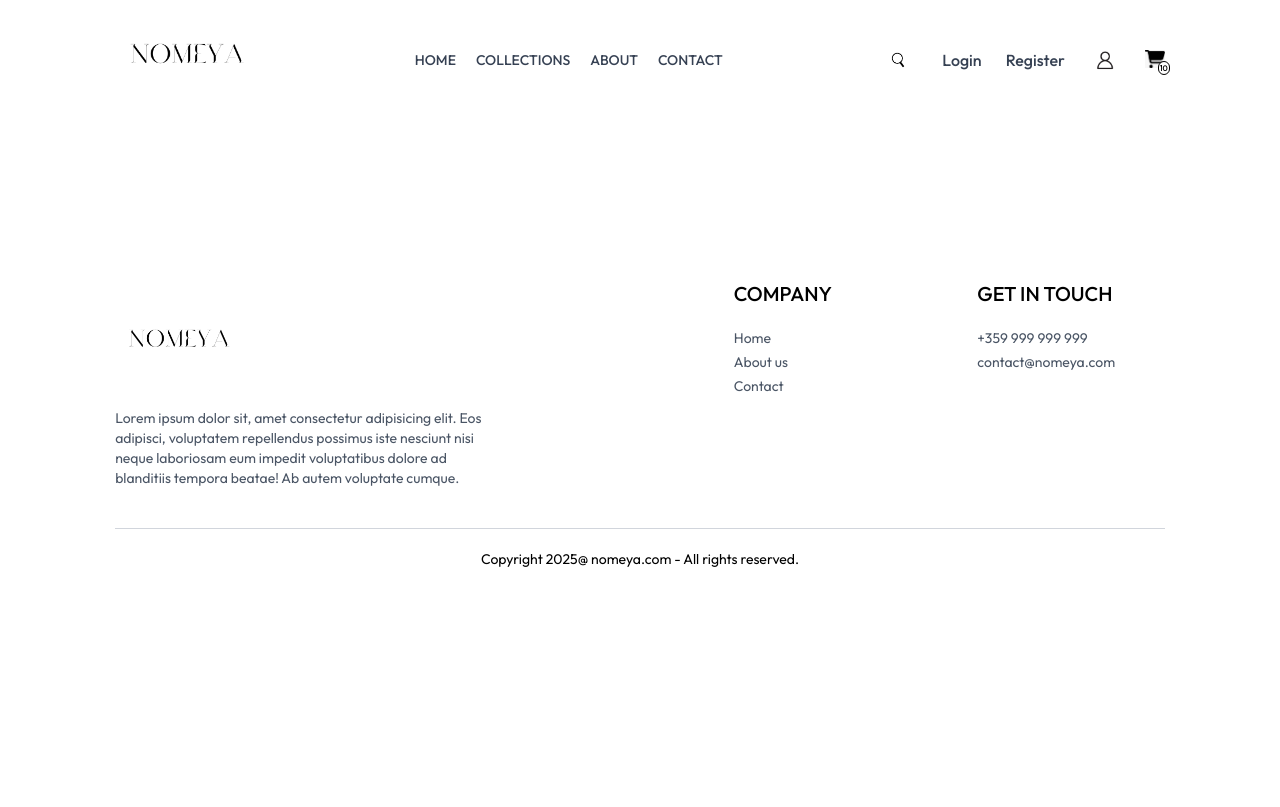
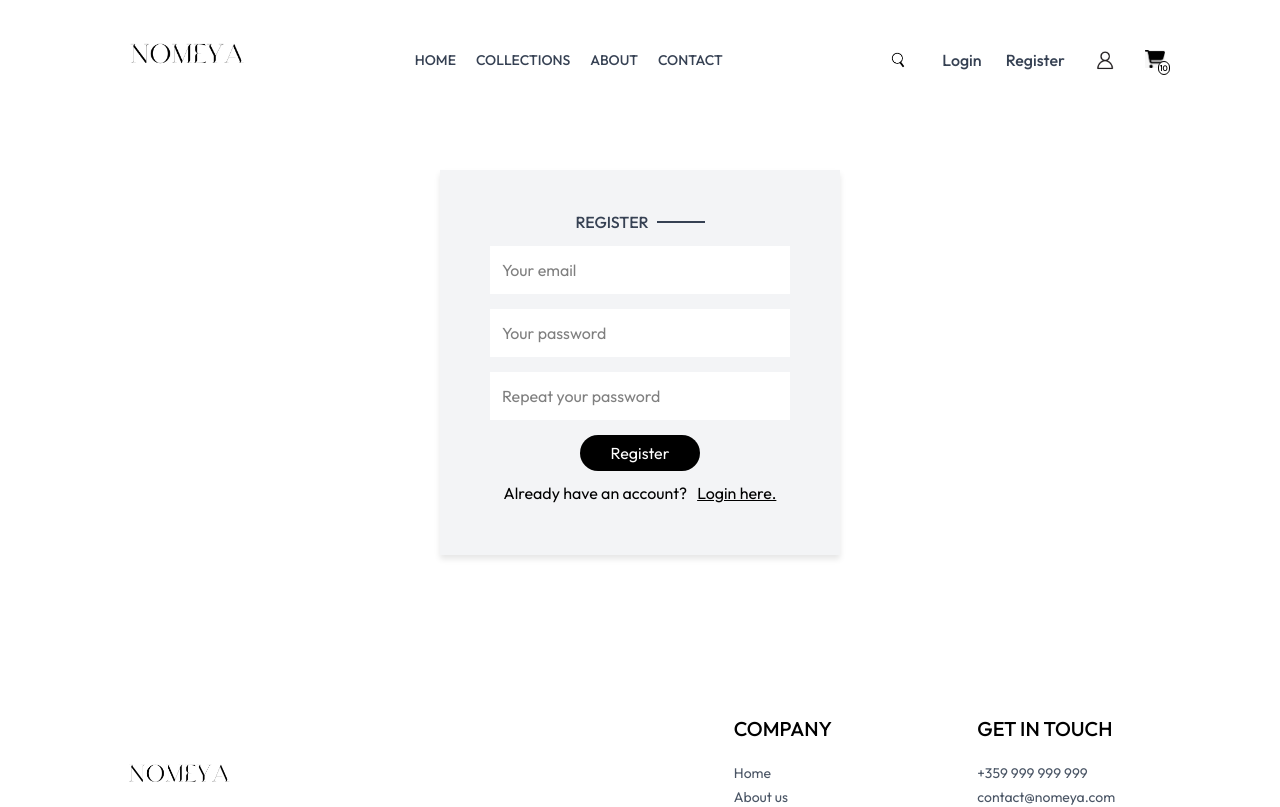
Before and after one commit to DianaAsli/Shop-React-Project, a React (Vite) app in the folder client/: page /users/register in a window 1280 px wide. Shown: the top 807 px of the page. Built offline with nearby package versions, Linux system fonts and the light colour scheme.

Commit message:
Implement Register component

```diff
--- a/client/src/App.jsx
+++ b/client/src/App.jsx
@@ -4,7 +4,8 @@ import Navbar from './components/navbar/Navbar';
 import Footer from './components/footer/Footer';
 import Collection from './components/collections/Collection';
 import Category from './components/collections/Category';
-import Login from './components/login/Login';
+import Login from './components/auth/Login';
+import Register from './components/auth/Register';
 
 function App() {
   return (
@@ -15,6 +16,7 @@ function App() {
         <Route path='/collection' element={<Collection/>}/>
         <Route path='/collection/:category' element={<Category/>}/>
         <Route path='/users/login' element={<Login/>}/>
+        <Route path='/users/register' element={<Register/>}/>
       </Routes>
       <Footer/>
     </div>
--- /dev/null
+++ b/client/src/components/auth/Login.jsx
@@ -0,0 +1,20 @@
+import React from 'react'
+import Title from '../UI/Title'
+import { Link } from 'react-router'
+import './common.css'
+
+export default function Login() {
+    return (
+        <div className='auth-container'>
+            <Title className='auth-title' text2={'LOGIN'}></Title>
+            <form action="" className='auth-form'>
+                <input type="email" placeholder='Your email' name='email' required className='auth-input' />
+                <input type="password" placeholder='Your password' name='password' required className='auth-input' />
+                <button type='submit' className='auth-button'>Login</button>
+            </form>
+            <p className='auth-text'>Don't have an account?
+                <Link to='/users/register' className='auth-link'>Sign up.</Link>
+            </p>
+        </div>
+    )
+}
--- /dev/null
+++ b/client/src/components/auth/Register.jsx
@@ -0,0 +1,19 @@
+import { Link } from "react-router";
+import Title from "../UI/Title";
+
+export default function Register() {
+    return (
+        <div className='auth-container'>
+            <Title className='auth-title' text2={'REGISTER'}></Title>
+            <form action="" className='auth-form'>
+                <input type="email" placeholder='Your email' name='email' required className='auth-input' />
+                <input type="password" placeholder='Your password' name='password' required className='auth-input' />
+                <input type="password" placeholder='Repeat your password' name='rePassword' required className='auth-input' />
+                <button type='submit' className='auth-button'>Register</button>
+            </form>
+            <p className='auth-text'>Already have an account?
+                <Link to='/users/login' className='auth-link'>Login here.</Link>
+            </p>
+        </div>
+    )
+}
--- a/client/src/components/login/Login.css
+++ b/client/src/components/auth/common.css
@@ -1,4 +1,4 @@
-.login-container{
+.auth-container{
     text-align: center;
     padding: 40px 20px;
     background-color: #F3F4F6;
@@ -8,7 +8,7 @@
     box-shadow: 0 4px 6px rgba(0,0,0,0.1);
 }
 
-.login-form{
+.auth-form{
     display: flex;
     flex-direction: column;
     gap: 15px;
@@ -16,12 +16,12 @@
     margin: 0 auto;
 }
 
-.login-input{
+.auth-input{
     width: 100%;
     padding: 12px;
     background-color: white;
 }
-.login-button{
+.auth-button{
     padding: 6px;
     background-color: #000;
     color: white;
@@ -34,12 +34,12 @@
     cursor: pointer;
     transition: background 0.3s;
 }
-.login-text{
+.auth-text{
     margin: 10px;
     display: flex;
     gap: 10px;
     justify-content: center;
 }
-.login-link{
-    text-decoration:underline
+.auth-link{
+    text-decoration:underline;
 }
--- a/client/src/components/login/Login.jsx
+++ /dev/null
@@ -1,20 +0,0 @@
-import React from 'react'
-import Title from '../UI/Title'
-import { Link } from 'react-router'
-import './Login.css'
-
-export default function Login() {
-    return (
-        <div className='login-container'>
-            <Title className='login-title' text2={'LOGIN'}></Title>
-            <form action="" className='login-form'>
-                <input type="email" placeholder='Your email' name='email' required className='login-input' />
-                <input type="password" placeholder='Your password' name='password' required className='login-input' />
-                <button type='submit' className='login-button'>Login</button>
-            </form>
-            <p className='login-text'>Don't have an account?
-                <Link to='/users/register' className='login-link'>Sign up.</Link>
-            </p>
-        </div>
-    )
-}
```
